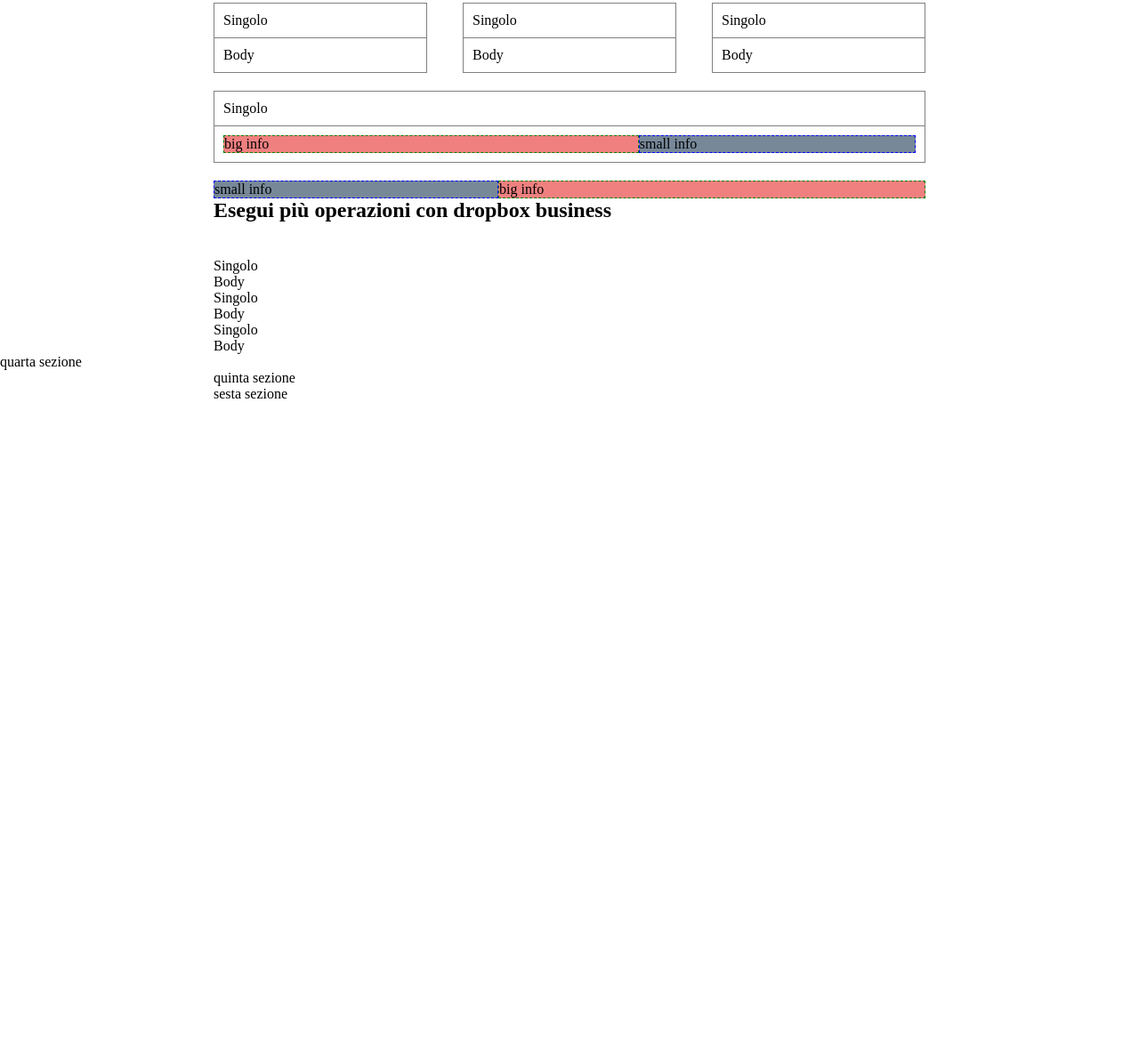
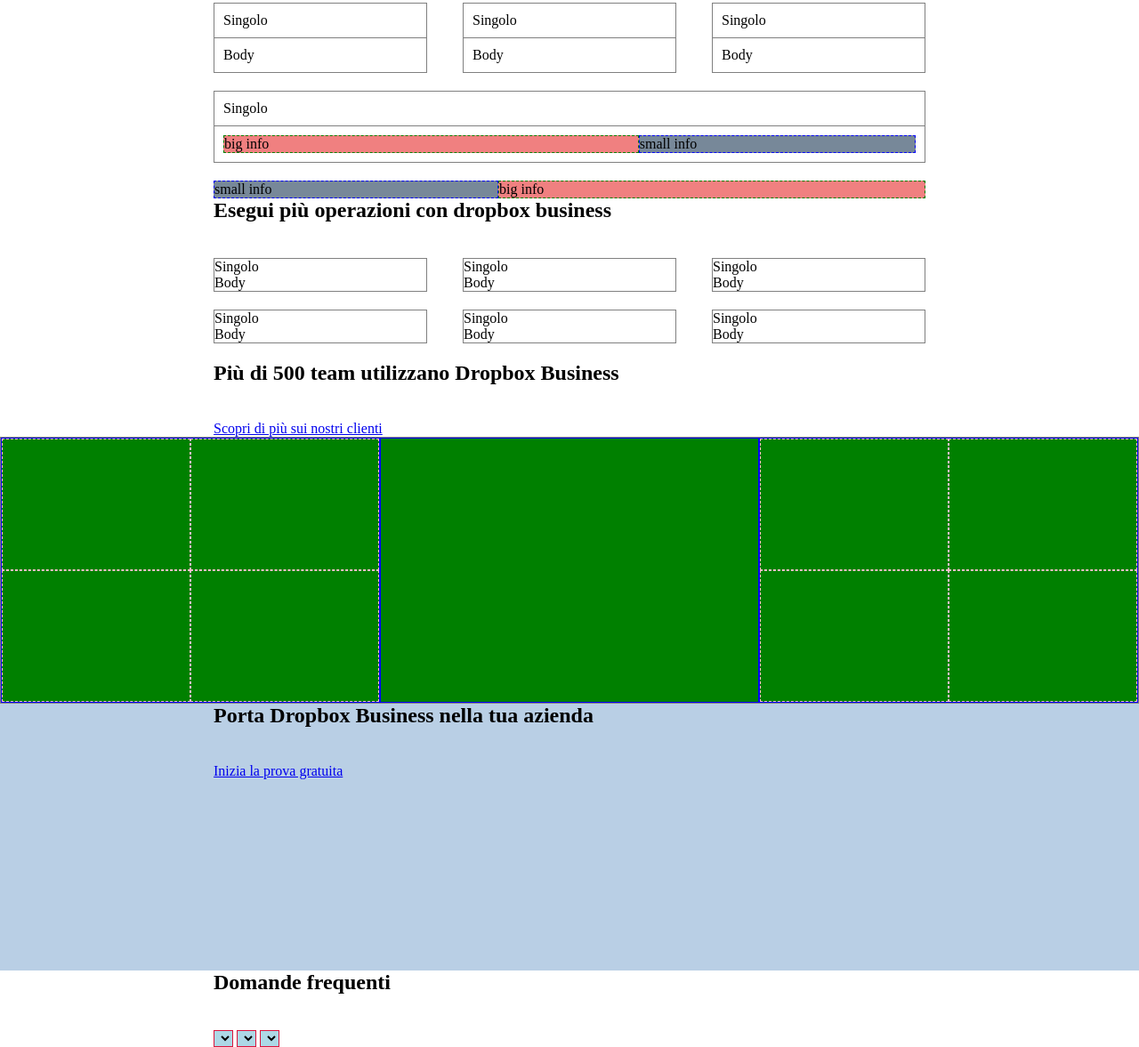
Before and after one commit to PaoloTarcisio/htmlcss-dropbox, a plain HTML site: page index.html in a window 1280 px wide. Shown: the part 614-1791 px from the top of the page at 89% size. Before the commit the page ends 1066 px from the top, so only its background shows below. Drawn offline with Linux system fonts and the light colour scheme.

Commit message:
progressi

```diff
--- a/css/style.css
+++ b/css/style.css
@@ -109,6 +109,60 @@ main section h2{
     padding: 10px;
 }
 
+/* section 3 dropbox business */
+
+.card-business{
+    display: flex;
+    justify-content: space-between;
+    flex-wrap: wrap;
+}
+
+.card-business > *{
+    width: 30%;
+    border: 1px solid grey;
+    margin-bottom: 20px;
+}
+
+/* section 4 dropbox user company */
+
+.dropbox-user-company-bottom{
+    display: flex;
+}
+
+.dropbox-user-company-bottom > *{
+    width: calc(100% / 3);
+}
+
+.dropbox-user-company-companies{
+    display: flex;
+    flex-wrap: wrap;
+}
+
+.dropbox-user-company-companies > *{
+    width: calc(100% / 2);
+}
+
+/* section 5 domande frequenti */
+
+.bg-celeste{
+    background-color: rgb(185, 207, 229);
+}
+
+/* section 6 domande frequenti */
+
+.container-. small select{
+    display: block;
+}
+
+
+
+
+
+
+
+
+
+
 
 /*
     DEBUG
@@ -142,3 +196,27 @@ main section h2{
     background-color: lightslategrey;
     border: 1px dashed blue;
 }
+
+.debug .dropbox-user-company-bottom{
+    background-color: orange;
+    border: 1px solid grey;
+    min-height: 300px;
+}
+
+.debug .dropbox-user-company-bottom > *{
+    background-color: green;
+    border: 1px solid blue;
+}
+
+.debug .dropbox-user-company-companies > *{
+    border: 1px dashed pink;
+}
+
+.debug section.bg-celeste{
+    min-height: 300px;
+}
+
+.debug select{
+    background-color: lightblue;
+    border: 1px solid crimson;
+}
--- a/index.html
+++ b/index.html
@@ -68,6 +68,7 @@
 
         <!-- MAIN -->
         <main>
+            <!-- prima sezione piani abbonamenti -->
             <section>
                 <div class="container-small">
                     <h2>Trova il piano business che fa per te</h2>
@@ -106,6 +107,8 @@
                 </div>
 
             </section>
+
+            <!-- seconda sezione partner dropbox -->
             <section>
                 <div class="container-small">
                     <div class="info">
@@ -114,6 +117,8 @@
                     </div>
                 </div>
             </section>
+
+            <!-- terza sezione dropbox business -->
             <section>
                 <div class="container-small">
                     <div class="container-small">
@@ -132,27 +137,75 @@
                                 <div class="card-header">Singolo</div>
                                 <div class="card-body">Body</div>
                             </div>
-
+                            <div class="card-singolo">
+                                <div class="card-header">Singolo</div>
+                                <div class="card-body">Body</div>
+                            </div>
+                            <div class="card-team">
+                                <div class="card-header">Singolo</div>
+                                <div class="card-body">Body</div>
+                            </div>
+                            <div class="card-azienda">
+                                <div class="card-header">Singolo</div>
+                                <div class="card-body">Body</div>
+                            </div>
                         </div>
                     </div>
                 </div>
             </section>
+
+            <!-- quarta sezione dropbox user company-->
             <section>
                 <div class="container-big">
-                    quarta sezione
+                    <div class="dropbox-user-company">
+                        <div class="dropbox-user-company-top container-small">
+                            <h2>Più di 500 team utilizzano Dropbox Business</h2>
+                            <a href="#">Scopri di più  sui nostri clienti</a>
+                        </div>
+                        <div class="dropbox-user-company-bottom">
+                            <div class="dropbox-user-company-companies">
+                                <div></div>
+                                <div></div>
+                                <div></div>
+                                <div></div>
+                            </div>
+                            <div class="dropbox-user-company-designit"></div>
+                            <div class="dropbox-user-company-companies">
+                                <div></div>
+                                <div></div>
+                                <div></div>
+                                <div></div>
+                            </div>
+                        </div>
+                    </div>
                 </div>
             </section>
+
+            <!-- quinta sezione dropbox nella tua azienda-->
+            <section class="bg-celeste">
+                <div class="container-small">
+                    <div class="free-try">
+                        <h2>Porta Dropbox Business nella tua azienda</h2>
+                        <a href="#">Inizia la prova gratuita</a>
+                    </div>
+                </div>
+            </section>
+
+            <!-- sesta sezione domande frequenti-->
             <section>
                 <div class="container-small">
-                    quinta sezione
-                </div>
-            </section>
-            <section>
-                <div class="container-small">
-                    sesta sezione
+                    <h2>Domande frequenti</h2>
+                    <select name="" id=""></select>
+                    <select name="" id=""></select>
+                    <select name="" id=""></select>
                 </div>
             </section>
         </main>
 
+        <!-- FOOTER -->
+        <footer>
+
+        </footer>
+
     </body>
 </html>
```
